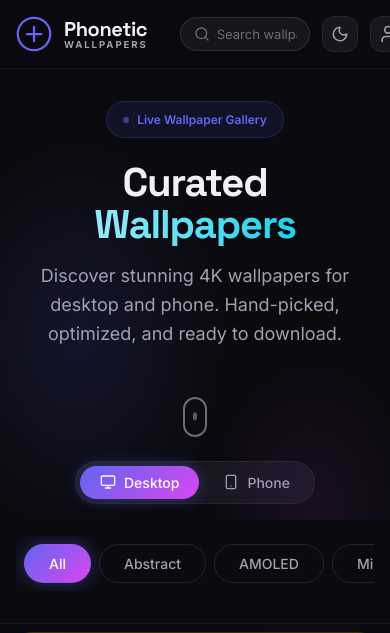
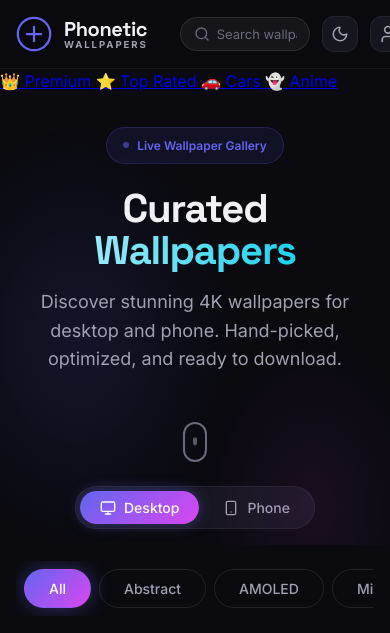
Before and after one commit to soniarnavchd-prog/phonetic-wallpapers, a FastAPI app: page / in a window 390 px wide; the page is wider, and only the part inside the window is pictured. Shown: the top 633 px of that part. Run offline with FastAPI, Linux system fonts and the light colour scheme; data that the repository does not hold is empty; some libraries are stand-ins or nearby versions.

Commit message:
Fix mobile layout, modal cutoff, auth panel, quick categories v3.1

```diff
--- a/static/js/app.js
+++ b/static/js/app.js
@@ -74,6 +74,7 @@ const mobileMenuOverlay = $('mobileMenuOverlay');
 const mobileMenuClose = $('mobileMenuClose');
 const userInfoDisplay = $('userInfoDisplay');
 const modalFavoriteBtn = $('modalFavoriteBtn');
+const mobileQuickCategories = $('mobileQuickCategories');
 
 // ==================== CONSTANTS ====================
 const CATEGORY_NAMES = {
@@ -260,6 +261,27 @@ function renderGallery(data) {
     }
     data.forEach(w => galleryGrid.appendChild(createWallpaperCard(w)));
     createIcons();
+}
+
+// ==================== MOBILE QUICK CATEGORIES ====================
+function initMobileQuickCategories() {
+    if (!mobileQuickCategories) return;
+    mobileQuickCategories.querySelectorAll('.mobile-quick-item').forEach(item => {
+        item.addEventListener('click', (e) => {
+            e.preventDefault();
+            const category = item.dataset.category;
+            if (!category) return;
+            mobileQuickCategories.querySelectorAll('.mobile-quick-item').forEach(i => i.classList.remove('active'));
+            item.classList.add('active');
+            document.querySelectorAll('.category-pill').forEach(p => {
+                p.classList.toggle('active', p.dataset.category === category);
+            });
+            currentCategory = category;
+            fetchWallpapers(category);
+            const gallerySection = document.querySelector('.gallery-section');
+            if (gallerySection) gallerySection.scrollIntoView({ behavior: 'smooth', block: 'start' });
+        });
+    });
 }
 
 // ==================== CONTEXT MENU ====================
@@ -959,6 +981,7 @@ function init() {
     initUserPanel();
     initContextMenu();
     initMobileMenu();
+    initMobileQuickCategories();
 
     loadWallpaperOfTheDay();
     fetchWallpapers('all');
--- a/templates/index.html
+++ b/templates/index.html
@@ -94,6 +94,26 @@
             </div>
         </div>
     </nav>
+
+    <!-- Mobile Quick Categories -->
+    <div class="mobile-quick-categories mobile-only" id="mobileQuickCategories">
+        <a href="#" class="mobile-quick-item" data-category="premium">
+            <span class="mobile-quick-icon">👑</span>
+            <span class="mobile-quick-label">Premium</span>
+        </a>
+        <a href="#" class="mobile-quick-item" data-category="top-rated">
+            <span class="mobile-quick-icon">⭐</span>
+            <span class="mobile-quick-label">Top Rated</span>
+        </a>
+        <a href="#" class="mobile-quick-item" data-category="cars">
+            <span class="mobile-quick-icon">🚗</span>
+            <span class="mobile-quick-label">Cars</span>
+        </a>
+        <a href="#" class="mobile-quick-item" data-category="anime">
+            <span class="mobile-quick-icon">👻</span>
+            <span class="mobile-quick-label">Anime</span>
+        </a>
+    </div>
 
     <!-- Hero -->
     <section class="hero">
```
